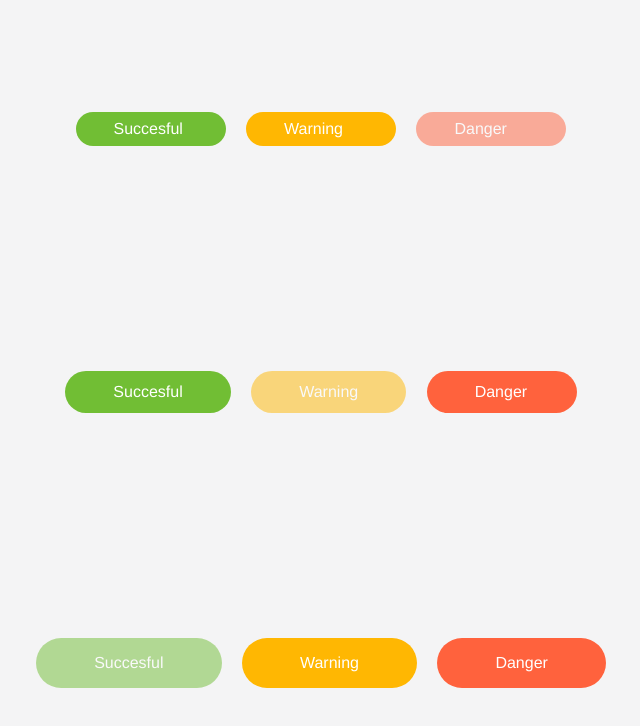
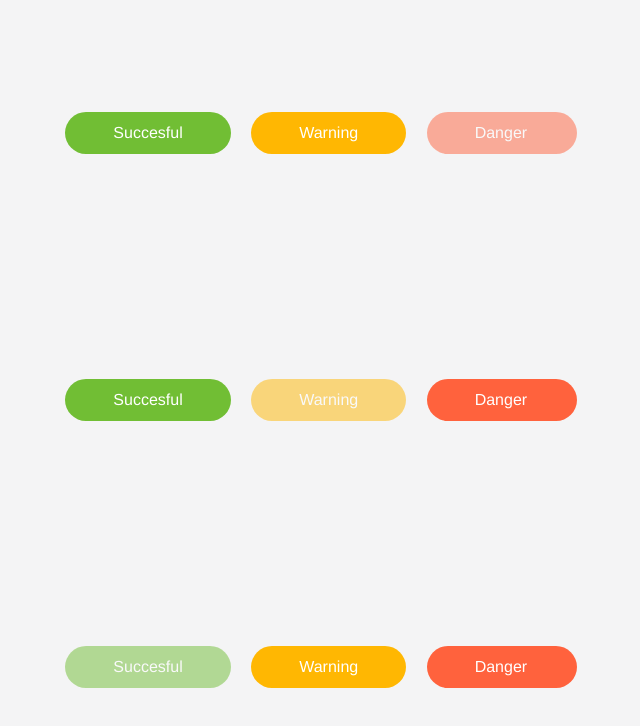
Before and after one commit to vanhuyhvh2k4/btn, a plain HTML site: page index.html in a window 1280 px wide. Shown: the whole page, without its empty margins (319-959 px from the left). Drawn offline with Linux system fonts and the light colour scheme.

Commit message:
remove size

```diff
--- a/style.css
+++ b/style.css
@@ -49,13 +49,3 @@ div {
     opacity: 0.5 !important;
     cursor: default;
 }
-
-.btn--size-S {
-    padding: 8px 38px;
-
-}
-
-.btn--size-L {
-    padding: 16px 58px;
-
-}
```
